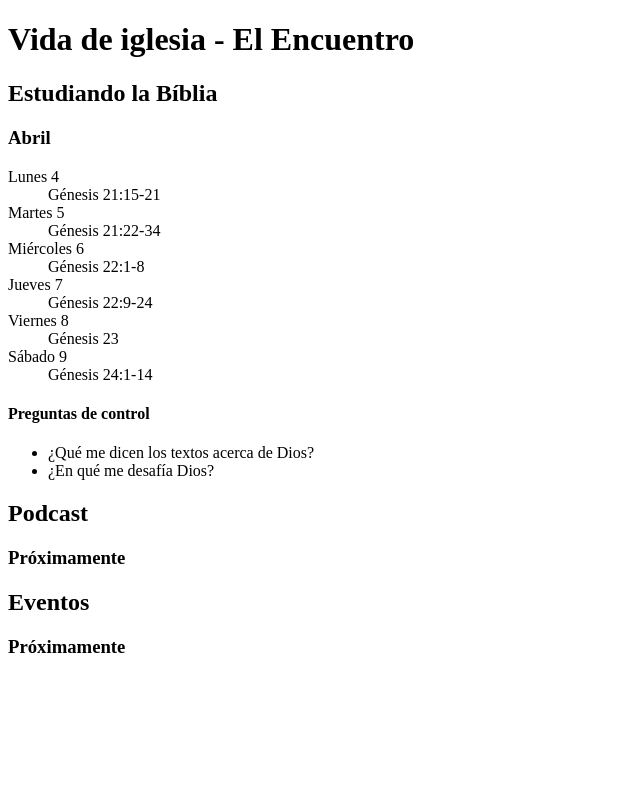
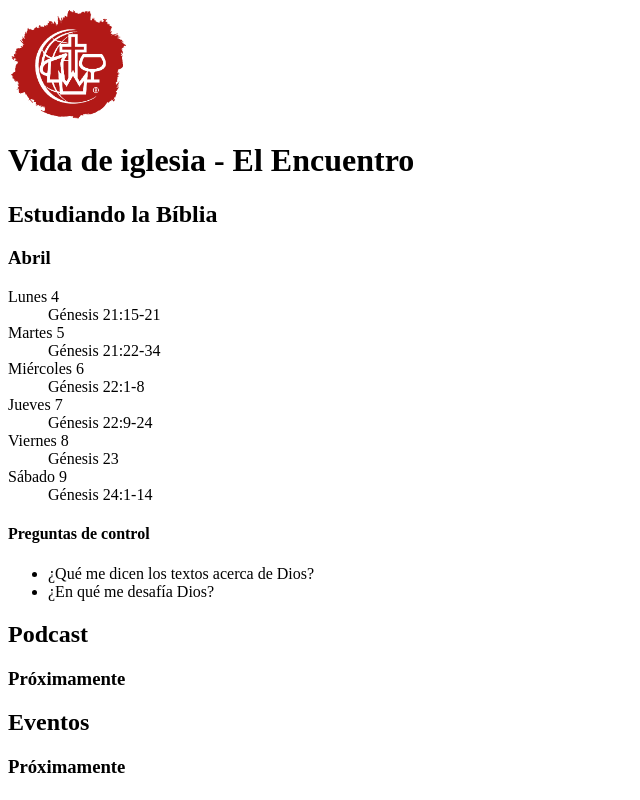
Before and after one commit to ocastaneda82/PWA-elencuentro, a plain HTML site: page index.html in a window 1280 px wide. Shown: the whole page, without its empty margins (0-640 px from the left). Drawn offline with Linux system fonts and the light colour scheme.

```diff
--- a/index.html
+++ b/index.html
@@ -19,6 +19,7 @@
 </head>
 
 <body>
+    <img id="logo" src="./img/logo.png" alt="">
     <h1>Vida de iglesia - El Encuentro</h1>
     <h2>Estudiando la Bíblia</h2>
     <h3 id="month"></h3>
--- a/style.css
+++ b/style.css
@@ -0,0 +1,6 @@
+#logo {
+    max-width: 120px;
+    width: 100%;
+    display: block;
+    height: auto;
+}
```
Also changed, not shown: eepwa.webmanifest, favicon.ico (added), icons/android-chrome-192x192.png (added), icons/android-chrome-384x384.png (added), icons/apple-touch-icon.png (added), icons/favicon-16x16.png (added), icons/favicon-32x32.png (added), icons/mstile-150x150.png (added), icons/safari-pinned-tab.svg (added), img/logo.png (added).
